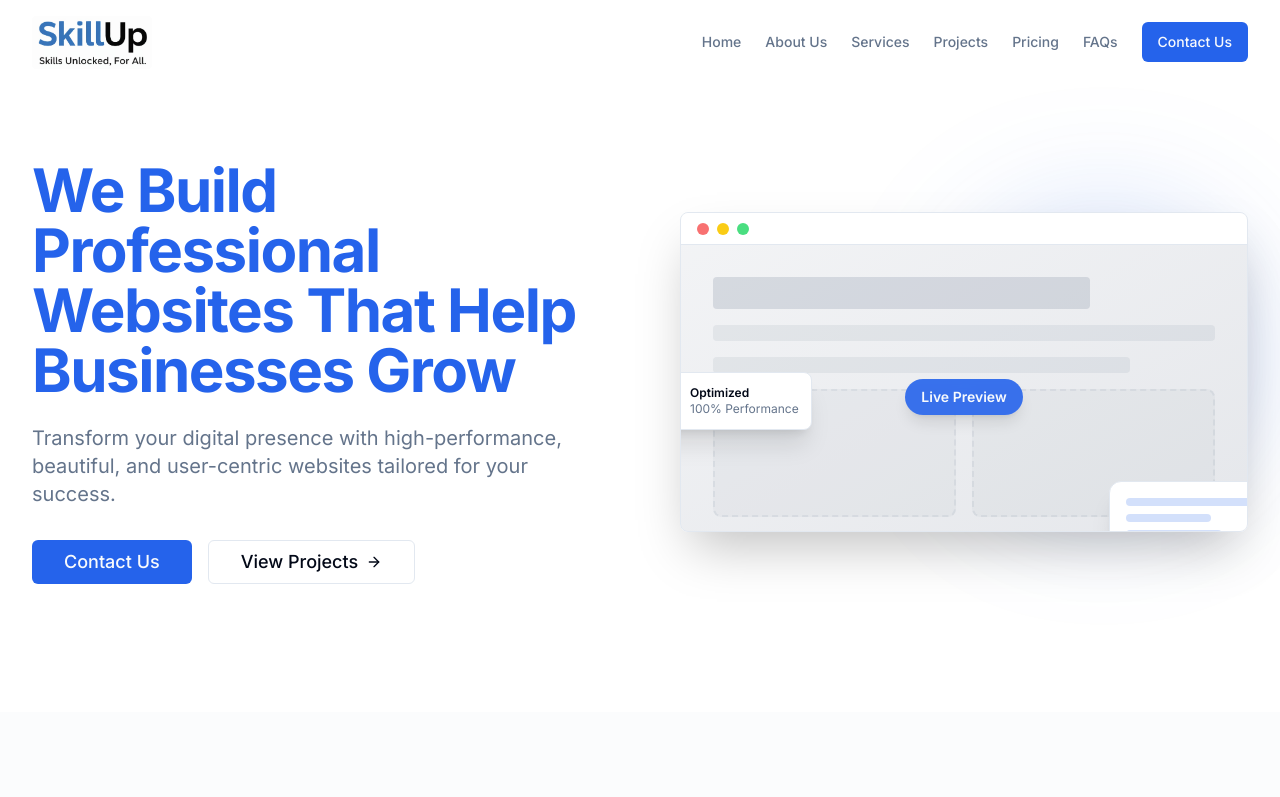
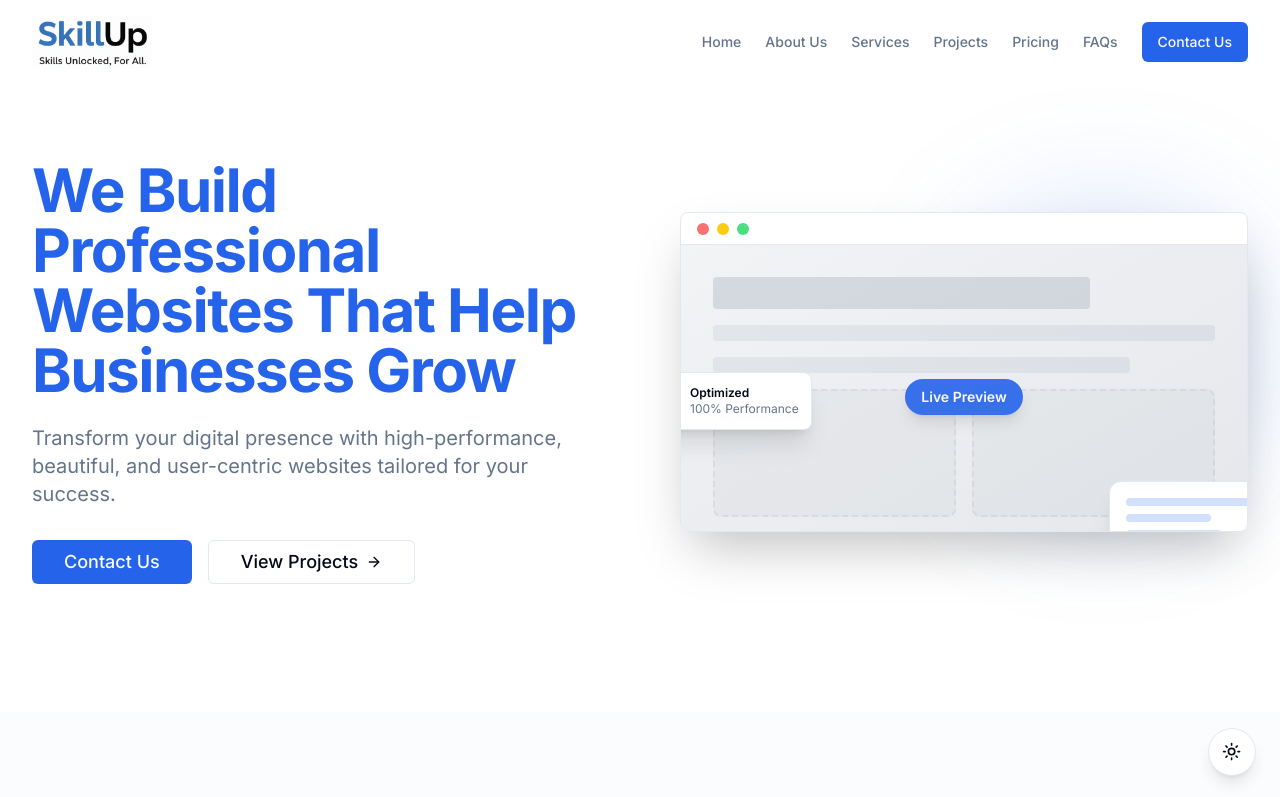
Before and after one commit to ganeshchandra111/skillup, a Next.js app: page / in a window 1280 px wide. Shown: the top 797 px of the page. Built offline with nearby package versions, Linux system fonts and the light colour scheme.

Commit message:
dark theme

```diff
--- a/app/layout.tsx
+++ b/app/layout.tsx
@@ -3,6 +3,8 @@ import { Inter } from "next/font/google";
 import "./globals.css";
 import Navbar from "@/components/Navbar";
 import Footer from "@/components/Footer";
+import { ThemeProvider } from "@/components/ThemeProvider";
+import { ThemeToggle } from "@/components/ThemeToggle";
 
 const inter = Inter({ subsets: ["latin"] });
 
@@ -25,9 +27,17 @@ export default function RootLayout({
   return (
     <html lang="en" className="scroll-smooth">
       <body className={inter.className}>
-        <Navbar />
-        {children}
-        <Footer />
+        <ThemeProvider
+          attribute="class"
+          defaultTheme="system"
+          enableSystem
+          disableTransitionOnChange
+        >
+          <Navbar />
+          {children}
+          <ThemeToggle />
+          <Footer />
+        </ThemeProvider>
       </body>
     </html>
   );
--- /dev/null
+++ b/components/ThemeProvider.tsx
@@ -0,0 +1,9 @@
+"use client"
+
+import * as React from "react"
+import { ThemeProvider as NextThemesProvider } from "next-themes"
+import { type ThemeProviderProps } from "next-themes"
+
+export function ThemeProvider({ children, ...props }: ThemeProviderProps) {
+    return <NextThemesProvider {...props}>{children}</NextThemesProvider>
+}
--- /dev/null
+++ b/components/ThemeToggle.tsx
@@ -0,0 +1,65 @@
+"use client"
+
+import * as React from "react"
+import { Moon, Sun } from "lucide-react"
+import { useTheme } from "next-themes"
+import { Button } from "@/components/ui/button"
+import { motion, AnimatePresence } from "framer-motion"
+
+export function ThemeToggle() {
+    const { setTheme, theme } = useTheme()
+    const [mounted, setMounted] = React.useState(false)
+
+    React.useEffect(() => {
+        setMounted(true)
+    }, [])
+
+    if (!mounted) {
+        return null
+    }
+
+    const toggleTheme = () => {
+        setTheme(theme === "dark" ? "light" : "dark")
+    }
+
+    return (
+        <motion.div
+            initial={{ opacity: 0, scale: 0.8 }}
+            animate={{ opacity: 1, scale: 1 }}
+            className="fixed bottom-6 right-6 z-50"
+        >
+            <Button
+                variant="outline"
+                size="icon"
+                className="rounded-full w-12 h-12 shadow-lg bg-background border-border"
+                onClick={toggleTheme}
+            >
+                <AnimatePresence mode="wait" initial={false}>
+                    {theme === "dark" ? (
+                        <motion.div
+                            key="dark"
+                            initial={{ rotate: -90, opacity: 0 }}
+                            animate={{ rotate: 0, opacity: 1 }}
+                            exit={{ rotate: 90, opacity: 0 }}
+                            transition={{ duration: 0.5 }}
+                        >
+                            <Moon className="h-[1.2rem] w-[1.2rem]" />
+                            <span className="sr-only">Switch to light mode</span>
+                        </motion.div>
+                    ) : (
+                        <motion.div
+                            key="light"
+                            initial={{ rotate: 90, opacity: 0 }}
+                            animate={{ rotate: 0, opacity: 1 }}
+                            exit={{ rotate: -90, opacity: 0 }}
+                            transition={{ duration: 0.5 }}
+                        >
+                            <Sun className="h-[1.2rem] w-[1.2rem]" />
+                            <span className="sr-only">Switch to dark mode</span>
+                        </motion.div>
+                    )}
+                </AnimatePresence>
+            </Button>
+        </motion.div>
+    )
+}
--- a/package.json
+++ b/package.json
@@ -14,6 +14,7 @@
     "framer-motion": "^12.23.26",
     "lucide-react": "^0.562.0",
     "next": "14.2.35",
+    "next-themes": "^0.4.6",
     "react": "^18",
     "react-dom": "^18",
     "tailwind-merge": "^3.4.0"
--- a/tailwind.config.ts
+++ b/tailwind.config.ts
@@ -6,6 +6,7 @@ const config: Config = {
     "./components/**/*.{js,ts,jsx,tsx,mdx}",
     "./app/**/*.{js,ts,jsx,tsx,mdx}",
   ],
+  darkMode: "class",
   theme: {
     extend: {
       colors: {
```
Also changed, not shown: 1 other file (tests, documents, lock files or other folders).
